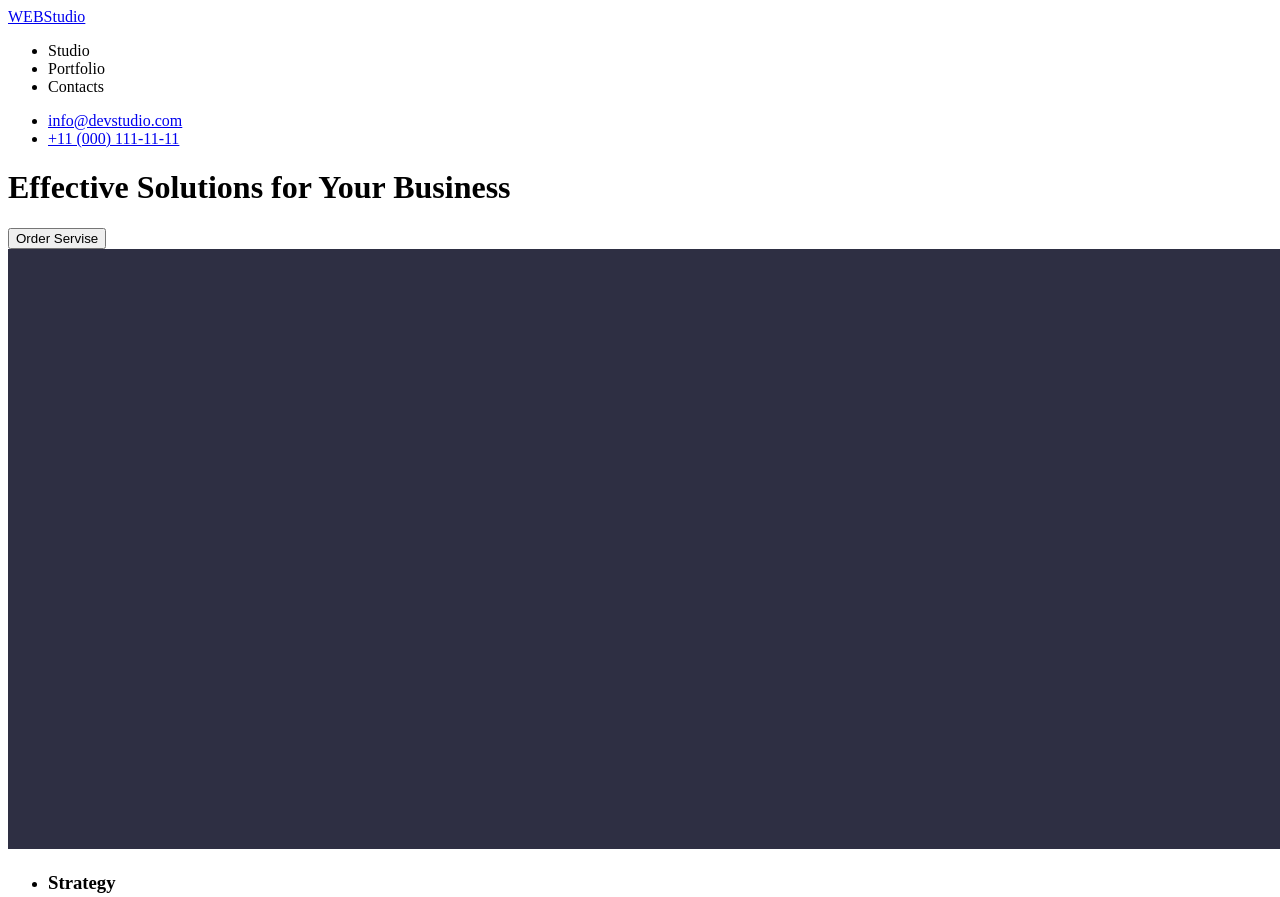
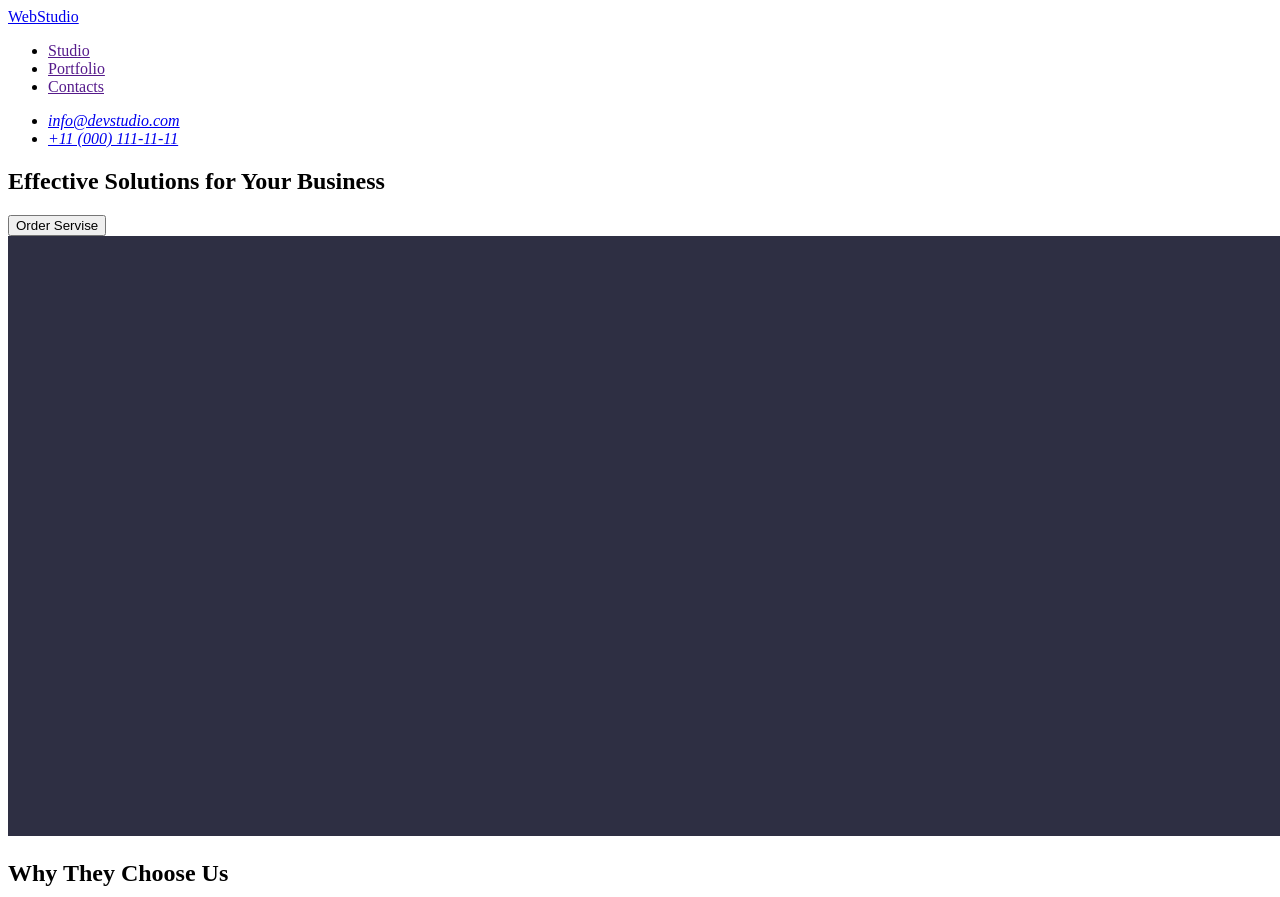
Before and after one commit to NikolayPilipenko/goit-markup-hw-01, a plain HTML site: page index.html in a window 1280 px wide. Shown: the top 897 px of the page. Drawn offline with Linux system fonts and the light colour scheme.

Commit message:
Update index.html

```diff
--- a/index.html
+++ b/index.html
@@ -9,25 +9,30 @@
   <body>
     <header>
       <nav>
-        <a href="index.html">WEBStudio</a>
+        <a href="./index.html">WebStudio</a>
         <ul>
-          <li>Studio</li>
-          <li>Portfolio</li>
-          <li>Contacts</li>
+          <li><a href="">Studio</a></li>
+          <li><a href="">Portfolio</a></li>
+          <li><a href="">Contacts</a></li>
         </ul>
       </nav>
+      <address>
         <ul>
           <li><a href="mailto:info@devstudio.com">info@devstudio.com</a></li>
           <li><a href="tel:+110001111111">+11 (000) 111-11-11</a></li>
         </ul>
+      </address>
     </header>
     <main>
+      <section>
         <h1>Effective Solutions for Your Business</h1>
         <button type="button">Order Servise</button>
 
         <img src="images/backgr_title.jpg" alt="background" width="1440" />
+      </section>
 
       <section>
+        <h2>Why They Choose Us</h2>
         <ul>
           <li>
             <h3>Strategy</h3>
@@ -78,6 +83,7 @@
         </ul>
       </section>
       <section>
+        <h2>Our Team</h2>
         <ul>
           <li>
             <img src="images/mark.jpg" alt="mark" width="264" />
@@ -103,7 +109,7 @@
       </section>
     </main>
     <footer>
-      <a href="index.html">WEBStudio</a>
+      <a href="./index.html">WebStudio</a>
       <p>
         Increase the flow of customers and sales for your business with digital
         marketing & growth solutions.
```
Lines whose indentation alone changed are shown as unchanged.
